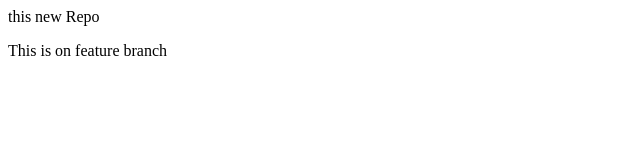
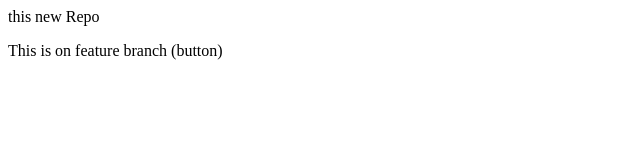
Before and after one commit to rathodbalaji15/LocalRepo, a plain HTML site: page index.html in a window 1280 px wide. Shown: the full height of the page, 0-640 px from the left. Drawn offline with Linux system fonts and the light colour scheme.

Commit message:
New feature added

```diff
--- a/index.html
+++ b/index.html
@@ -1,4 +1,4 @@
 <P>
     this new Repo
 </P>
-<P1>This is on feature branch</P1>
+<P1>This is on feature branch (button)</P1>
```
